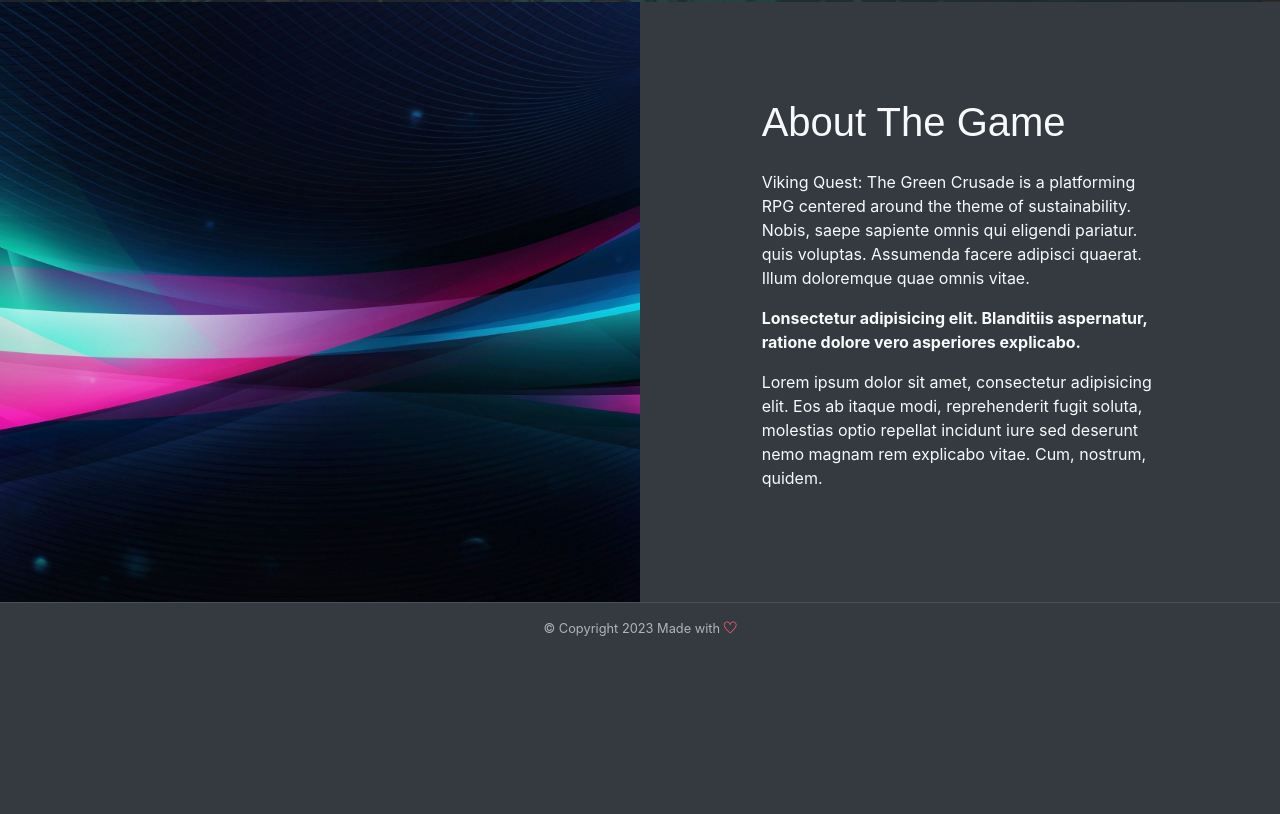
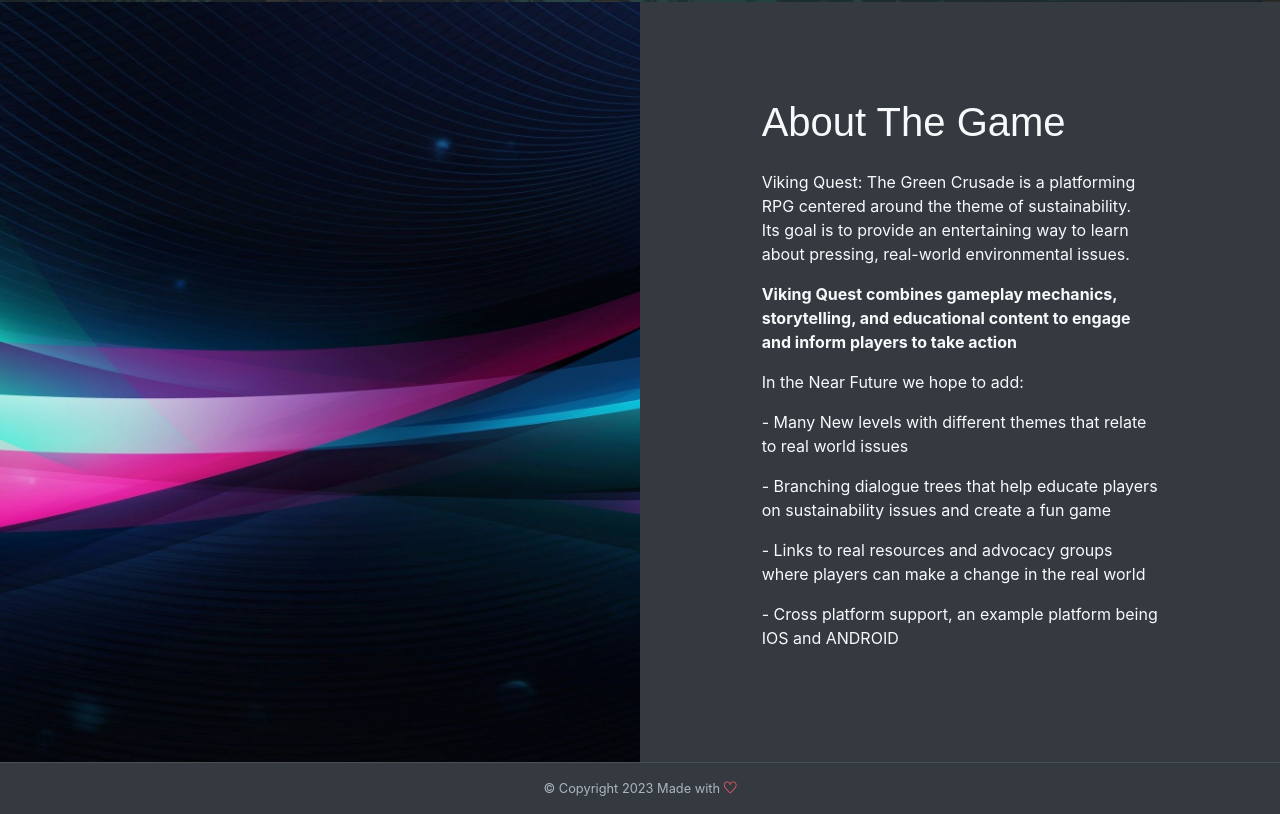
Before and after one commit to ericlivshiz/ericlivshiz.github.io, a plain HTML site: page index.html in a window 1280 px wide. Shown: the part 798-1612 px from the top of the page. Before the commit the page ends 1452 px from the top, so only its background shows below. Drawn offline with Linux system fonts and the light colour scheme; some packages are replaced by stand-ins of ours.

Commit message:
Add files via upload

```diff
--- a/index.html
+++ b/index.html
@@ -67,26 +67,32 @@
     </header>
 
     <!--  About Section  -->
-    <div id="about" class="container-fluid wow fadeIn" id="about"data-wow-duration="1.5s">
+    <div id="about" class="container-fluid wow fadeIn" id="about" data-wow-duration="1.5s">
         <div class="row">
             <div class="col-lg-6 has-img-bg"></div>
             <div class="col-lg-6">
                 <div class="row justify-content-center">
                     <div class="col-sm-8 py-5 my-5">
                         <h2 class="mb-4">About The Game</h2>
-                        <p>Viking Quest: The Green Crusade is a platforming RPG centered around the theme of sustainability.  <br>Nobis, saepe sapiente omnis qui eligendi pariatur. quis voluptas. Assumenda facere adipisci quaerat. Illum doloremque quae omnis vitae.</p>
-                        <p><b>Lonsectetur adipisicing elit. Blanditiis aspernatur, ratione dolore vero asperiores explicabo.</b></p>
-                        <p>Lorem ipsum dolor sit amet, consectetur adipisicing elit. Eos ab itaque modi, reprehenderit fugit soluta, molestias optio repellat incidunt iure sed deserunt nemo magnam rem explicabo vitae. Cum, nostrum, quidem.</p>
+                        <p>Viking Quest: The Green Crusade is a platforming RPG centered around the theme of sustainability.  <br>Its goal is to provide an entertaining way to learn about pressing, real-world environmental issues.</p>
+                        <p><b>Viking Quest combines gameplay mechanics, storytelling, and educational content to engage and inform players to take action</b></p>
+                        <p>
+                                   In the Near Future we hope to add:</p>
+                         <p>  - Many New levels with different themes that relate to real world issues </p>
+                         <p>  - Branching dialogue trees that help educate players on sustainability issues and create a fun game</p>
+                         <p>  - Links to real resources and advocacy groups where players can make a change in the real world</p>
+                         <p>  - Cross platform support, an example platform being IOS and ANDROID</p>
+                        </p>
                     </div>
                 </div>
             </div>
         </div>
     </div>
-    <div class="bg-dark text-light text-center border-top wow fadeIn">
-        <p class="mb-0 py-3 text-muted small">&copy; Copyright <script>document.write(new Date().getFullYear())</script> Made with <i class="ti-heart text-danger"></i> </p>
-    </div>
+<!--    <div class="bg-dark text-light text-center border-top wow fadeIn">
+        <p class="mb-0 py-3 text-muted small">&copy; Copyright
+        <script>document.write(new Date().getFullYear())</script> Made with <i class="ti-heart text-danger"></i> </p>
+    </div>-->
     <!-- end of page footer -->
-
     <!-- core  -->
     <script src="assets/vendors/jquery/jquery-3.4.1.js"></script>
     <script src="assets/vendors/bootstrap/bootstrap.bundle.js"></script>
@@ -105,3 +111,32 @@
 
 </body>
 </html>
+
+                    </div>
+                </div>
+            </div>
+        </div>
+    </div>
+<div class="bg-dark text-light text-center border-top wow fadeIn">
+    <p class="mb-0 py-3 text-muted small">&copy; Copyright
+    <script>document.write(new Date().getFullYear())</script> Made with <i class="ti-heart text-danger"></i> </p>
+</div>
+<!-- end of page footer -->
+<!-- core  -->
+<script src="assets/vendors/jquery/jquery-3.4.1.js"></script>
+<script src="assets/vendors/bootstrap/bootstrap.bundle.js"></script>
+
+<!-- bootstrap affix -->
+<script src="assets/vendors/bootstrap/bootstrap.affix.js"></script>
+
+<!-- wow.js -->
+<script src="assets/vendors/wow/wow.js"></script>
+
+<!-- google maps -->
+<script async defer src="https://maps.googleapis.com/maps/api/js?key=AIzaSyCtme10pzgKSPeJVJrG1O3tjR6lk98o4w8&callback=initMap"></script>
+
+<!-- FoodHut js -->
+<script src="assets/js/foodhut.js"></script>
+
+</body>
+</html>
```
Lines whose indentation alone changed are shown as unchanged.
